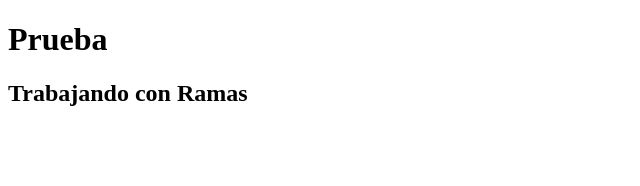
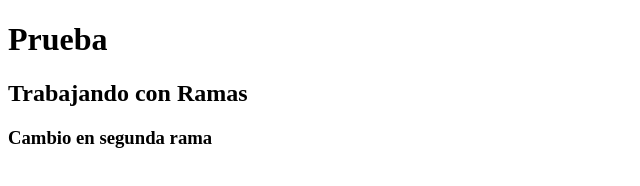
Before and after one commit to ebenalcazar/probandoGit, a plain HTML site: page index.html in a window 1280 px wide. Shown: the whole page, without its empty margins (0-640 px from the left). Drawn offline with Linux system fonts and the light colour scheme.

Commit message:
second branch

```diff
--- a/index.html
+++ b/index.html
@@ -10,6 +10,7 @@
 <body>
     <h1>Prueba</h1>
     <h2>Trabajando con Ramas</h2>
+    <h3>Cambio en segunda rama</h3>
     <script src="app.js"></script>
 </body>
 </html>
```
